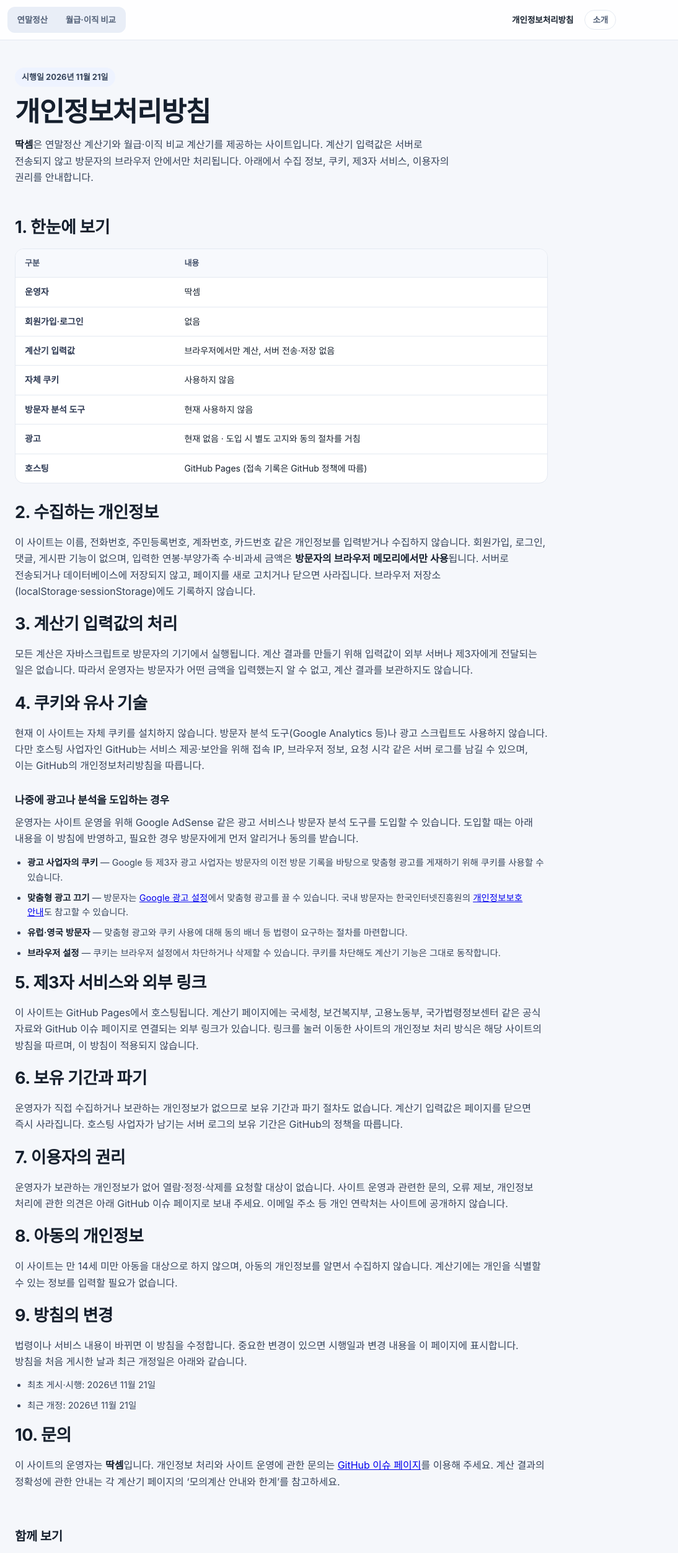
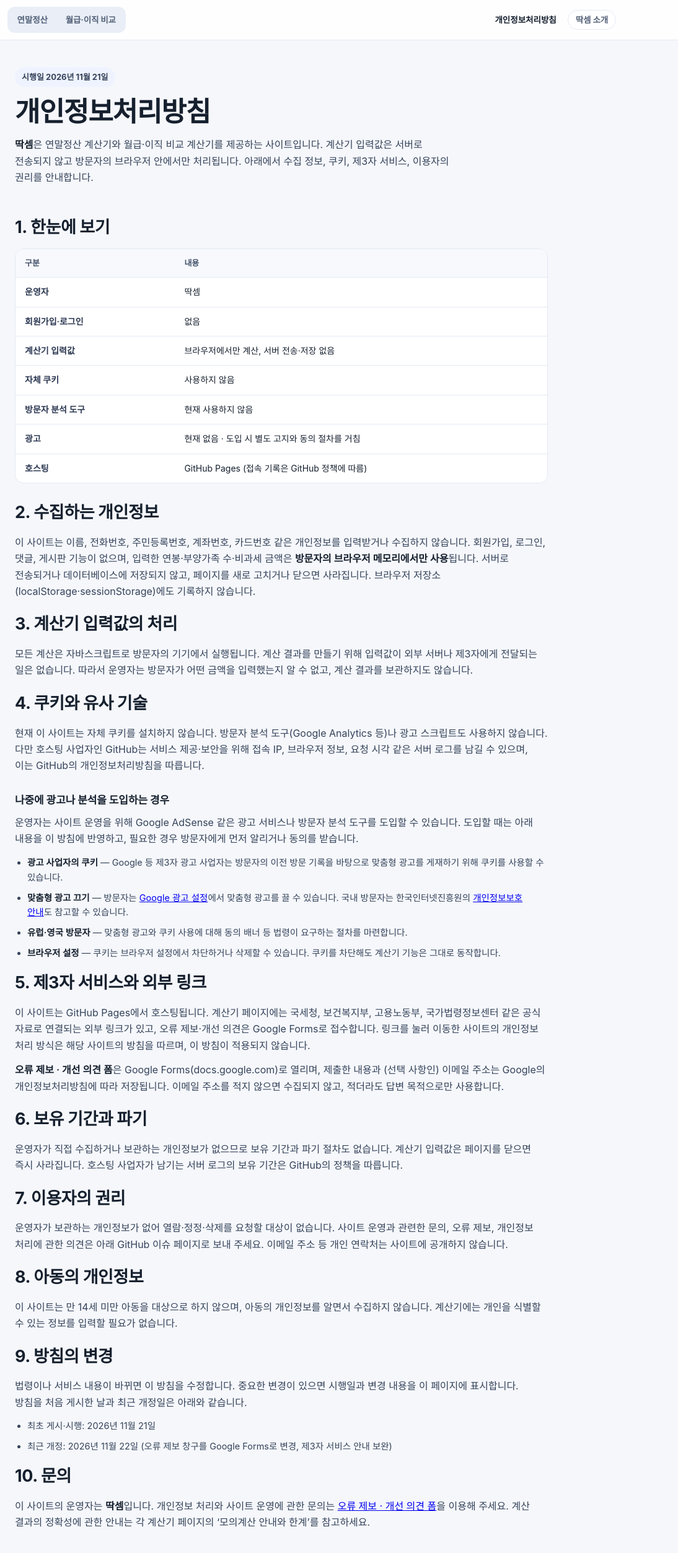
Before and after one commit to namoons/namoons.github.io, a plain HTML site: page privacy/index.html in a window 1280 px wide. Shown: the top 2506 px of the page at 62% size, 186-1280 px from the left. Drawn offline with Linux system fonts and the light colour scheme; a web font is replaced by a local one.

Commit message:
상단 '딱셈 소개' 표기 개선 및 오류 제보 구글 폼 연동

```diff
--- a/privacy/index.html
+++ b/privacy/index.html
@@ -58,7 +58,7 @@
       <nav class="head-nav" aria-label="페이지 내 메뉴">
         <a href="./" aria-current="page">개인정보처리방침</a>
       </nav>
-      <a class="head-about" href="../about/">소개</a>
+      <a class="head-about" href="../about/">딱셈 소개</a>
     </div>
   </div>
 </header>
@@ -128,8 +128,12 @@
     <h2>5. 제3자 서비스와 외부 링크</h2>
     <p>
       이 사이트는 GitHub Pages에서 호스팅됩니다. 계산기 페이지에는 국세청, 보건복지부, 고용노동부,
-      국가법령정보센터 같은 공식 자료와 GitHub 이슈 페이지로 연결되는 외부 링크가 있습니다.
+      국가법령정보센터 같은 공식 자료로 연결되는 외부 링크가 있고, 오류 제보·개선 의견은 Google Forms로 접수합니다.
       링크를 눌러 이동한 사이트의 개인정보 처리 방식은 해당 사이트의 방침을 따르며, 이 방침이 적용되지 않습니다.
+    </p>
+    <p>
+      <strong>오류 제보 · 개선 의견 폼</strong>은 Google Forms(docs.google.com)로 열리며, 제출한 내용과 (선택 사항인) 이메일 주소는
+      Google의 개인정보처리방침에 따라 저장됩니다. 이메일 주소를 적지 않으면 수집되지 않고, 적더라도 답변 목적으로만 사용합니다.
     </p>
 
     <h2>6. 보유 기간과 파기</h2>
@@ -159,13 +163,13 @@
     </p>
     <ul class="checklist">
       <li>최초 게시·시행: 2026년 11월 21일</li>
-      <li>최근 개정: 2026년 11월 21일</li>
+      <li>최근 개정: 2026년 11월 22일 (오류 제보 창구를 Google Forms로 변경, 제3자 서비스 안내 보완)</li>
     </ul>
 
     <h2>10. 문의</h2>
     <p>
       이 사이트의 운영자는 <strong>딱셈</strong>입니다. 개인정보 처리와 사이트 운영에 관한 문의는
-      <a href="https://github.com/namoons/namoons.github.io/issues/new" target="_blank" rel="noopener">GitHub 이슈 페이지</a>를 이용해 주세요.
+      <a href="https://docs.google.com/forms/d/e/1FAIpQLSdM2LkD_MTW02ze4NGLR78Rl7Qn0htY8W3W7yBpHonKxBE9bA/viewform" target="_blank" rel="noopener">오류 제보 · 개선 의견 폼</a>을 이용해 주세요.
       계산 결과의 정확성에 관한 안내는 각 계산기 페이지의 ‘모의계산 안내와 한계’를 참고하세요.
     </p>
   </section>
@@ -182,7 +186,7 @@
 <footer class="site-foot">
   <div class="wrap">
     <p class="foot-note"><strong>딱셈</strong> · 모든 계산은 브라우저 안에서만 처리되며 입력값은 저장·전송되지 않습니다. · <a href="./">개인정보처리방침</a></p>
-    <p class="foot-links"><a href="../">연말정산 계산기</a><span>·</span><a href="../salary/">월급·이직 비교</a><span>·</span><a href="../about/">딱셈 소개</a><span>·</span><a href="https://github.com/namoons/namoons.github.io/issues/new" target="_blank" rel="noopener">오류 제보 · 개선 의견</a><span>·</span>최근 업데이트 2026. 11. 22.</p>
+    <p class="foot-links"><a href="../">연말정산 계산기</a><span>·</span><a href="../salary/">월급·이직 비교</a><span>·</span><a href="../about/">딱셈 소개</a><span>·</span><a href="https://docs.google.com/forms/d/e/1FAIpQLSdM2LkD_MTW02ze4NGLR78Rl7Qn0htY8W3W7yBpHonKxBE9bA/viewform" target="_blank" rel="noopener">오류 제보 · 개선 의견</a><span>·</span>최근 업데이트 2026. 11. 22.</p>
   </div>
 </footer>
 </body>
```
Also changed, not shown: about/index.html (+6 -4 lines), index.html (+2 -2 lines), salary/index.html (+2 -2 lines), 1 other file.
